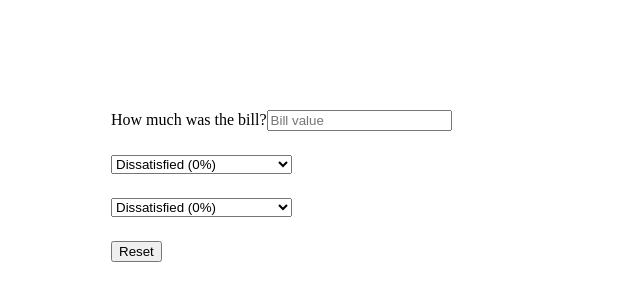
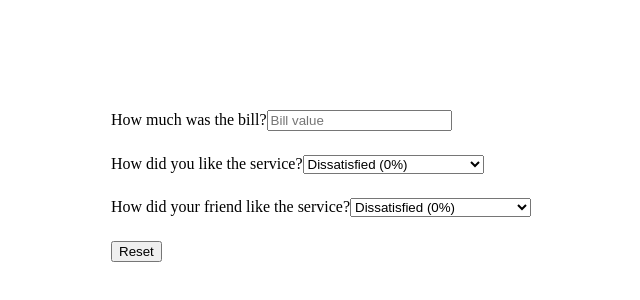
Before and after one commit to Jpkeys29/Tip-Calculator, a React (Create React App) app: page / in a window 1280 px wide. Shown: the part 90-390 px from the top of the page, without its empty margins (179-819 px from the left). Built offline with nearby package versions, Linux system fonts and the light colour scheme.

Commit message:
Passing select percent content using the children prop

```diff
--- a/src/SelectPercent.js
+++ b/src/SelectPercent.js
@@ -1,7 +1,8 @@
 
-export default function SelectPercent() {
+export default function SelectPercent({children}) {
     return(
         <div>
+            <label>{children}</label>
             <select>
                 <option>Dissatisfied (0%)</option>
                 <option>It was okay (5%)</option>
--- a/src/Total.js
+++ b/src/Total.js
@@ -6,8 +6,8 @@ export default function Total() {
     return(
         <div className="statements">
             <Bill />
-            <SelectPercent />
-            <SelectPercent />
+            <SelectPercent>How did you like the service?</SelectPercent>
+            <SelectPercent>How did your friend like the service?</SelectPercent>
             <div><Button /></div>
         </div>
     );
```
